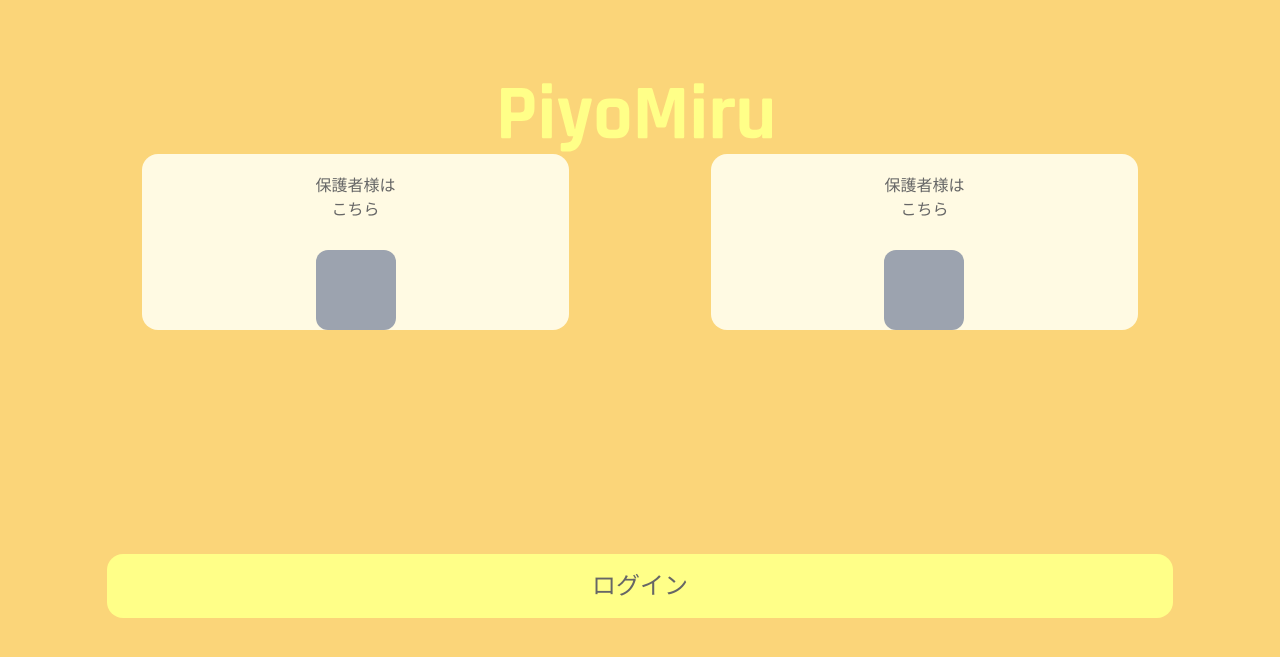
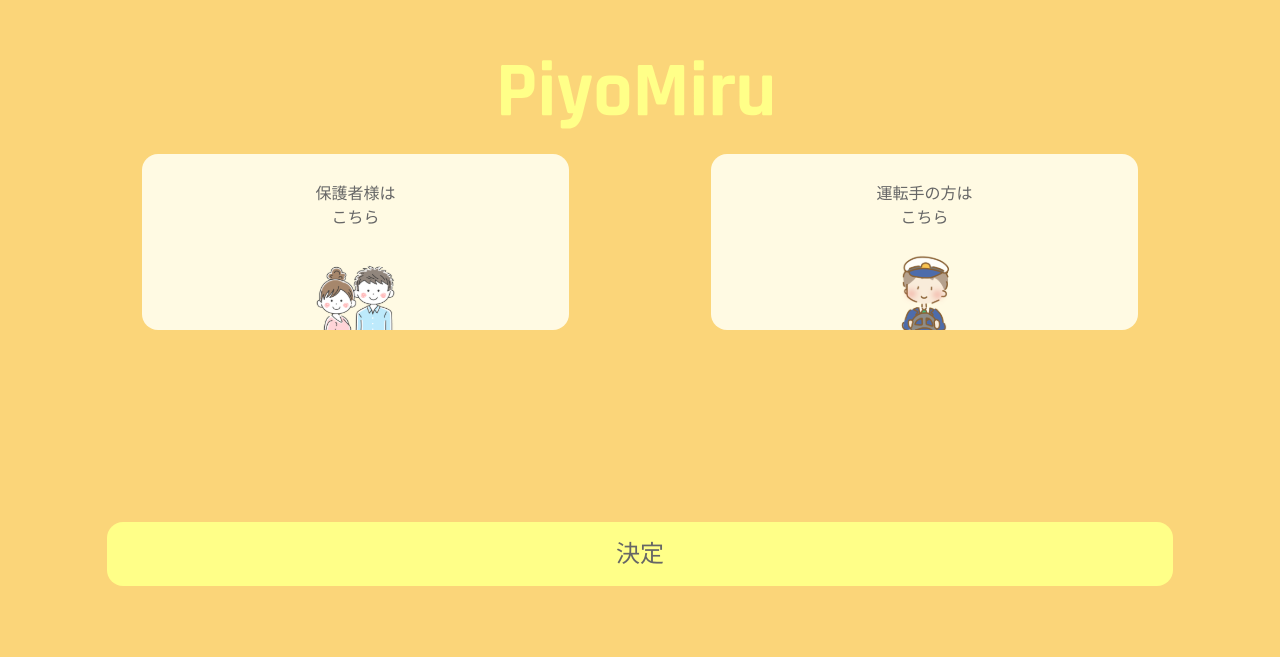
Before and after one commit to yumekiti-archive/PiyoMiru, a React (Create React App) app in the folder web/: page /usage in a window 1280 px wide. Shown: the part 113-770 px from the top of the page. Built offline with nearby package versions, Linux system fonts and the light colour scheme.

Commit message:
`add` usage page

```diff
--- a/web/src/components/atoms/UsageButton.tsx
+++ b/web/src/components/atoms/UsageButton.tsx
@@ -1,15 +1,23 @@
 import { FC } from 'react';
+import Parents from '../../assets/parents.svg';
+import Driver from '../../assets/driver.svg';
 
-const UsageButton: FC = () => {
+interface Props {
+  text: string;
+  driver: boolean;
+  onClick?: () => void;
+}
+
+const UsageButton: FC<Props> = ({ text, driver, onClick }) => {
   return (
-    <button className='w-full h-44 bg-[#FFFAE3] rounded-2xl'>
-      <div className='h-1/2 flex justify-center items-center'>
-        保護者様は
+    <button className='w-full h-44 bg-[#FFFAE3] rounded-2xl' onClick={onClick}>
+      <div className='h-1/2 flex justify-center items-center pt-4'>
+        {text}
         <br />
         こちら
       </div>
       <div className='h-1/2 flex justify-center items-end'>
-        <div className='w-20 h-20 rounded-xl bg-gray-400'></div>
+        <img src={driver ? Driver : Parents} alt='icon' />
       </div>
     </button>
   );
--- a/web/src/pages/UsagePage.tsx
+++ b/web/src/pages/UsagePage.tsx
@@ -5,20 +5,23 @@ import UsageButton from '../components/atoms/UsageButton';
 
 const UsagePage: FC = () => {
   return (
-    <div className='bg-[#FBD579] h-screen w-full'>
-      <div className='h-2/6 w-full flex items-end justify-center'>
+    <div className='h-screen bg-[#FBD579] w-full'>
+      <div className='h-1/6' />
+      <div className='h-1/6 w-full flex items-center justify-center'>
         <img src={NameLogo} alt='logo' className='w-72' />
       </div>
-      <div className='h-3/6 w-full flex justify-evenly items-start'>
+      <div className='h-2/6 w-full flex justify-evenly items-start'>
         <div className='w-4/12'>
-          <UsageButton />
+          <UsageButton text='保護者様は' driver={false} />
         </div>
         <div className='w-4/12'>
-          <UsageButton />
+          <UsageButton text='運転手の方は' driver={true} />
         </div>
       </div>
-      <div className='h-1/6 w-10/12 mx-auto'>
-        <FormButton text='ログイン' />
+      <div className='h-2/6 w-full flex items-center justify-center'>
+        <div className='w-10/12'>
+          <FormButton text='決定' />
+        </div>
       </div>
     </div>
   );
```
Also changed, not shown: web/src/assets/driver.svg (added), web/src/assets/parents.svg (added).
